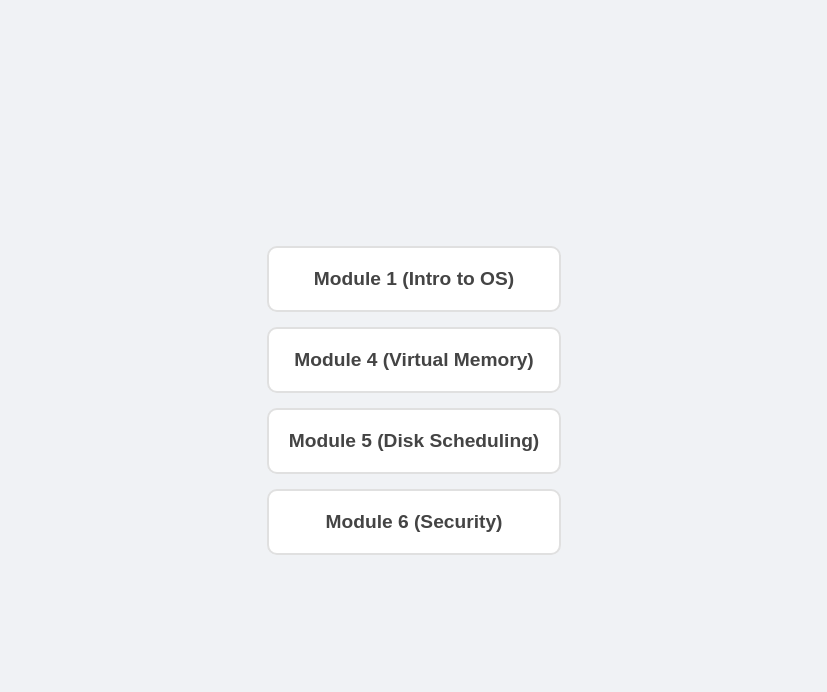
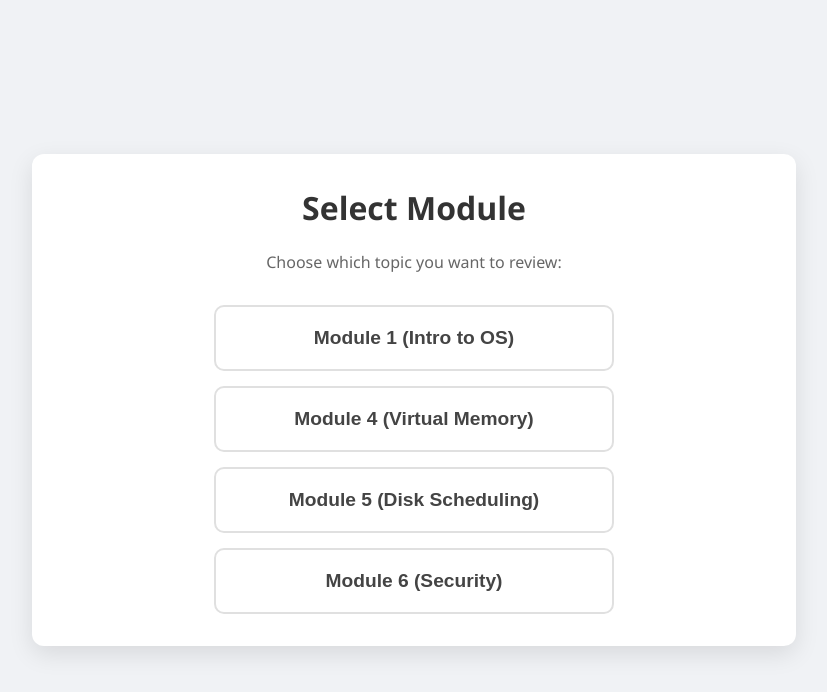
Before and after one commit to mjrep/AOS, a plain HTML site: page index.html in a window 1280 px wide. Shown: the whole page, without its empty margins (226-1053 px from the left). Drawn offline with Linux system fonts and the light colour scheme.

Commit message:
Update index.html

```diff
--- a/index.html
+++ b/index.html
@@ -10,7 +10,11 @@
 
 <div class="main-wrapper">
 
-    <div class="menu-buttons">
+    <div id="menu-screen" class="card-container">
+        <h1>Select Module</h1>
+        <p style="text-align:center; color:#666; margin-bottom: 2rem;">Choose which topic you want to review:</p>
+
+        <div class="menu-buttons">
     <button class="menu-btn" onclick="startModule(1)">Module 1 (Intro to OS)</button>
     <button class="menu-btn" onclick="startModule(4)">Module 4 (Virtual Memory)</button>
     <button class="menu-btn" onclick="startModule(5)">Module 5 (Disk Scheduling)</button>
```
